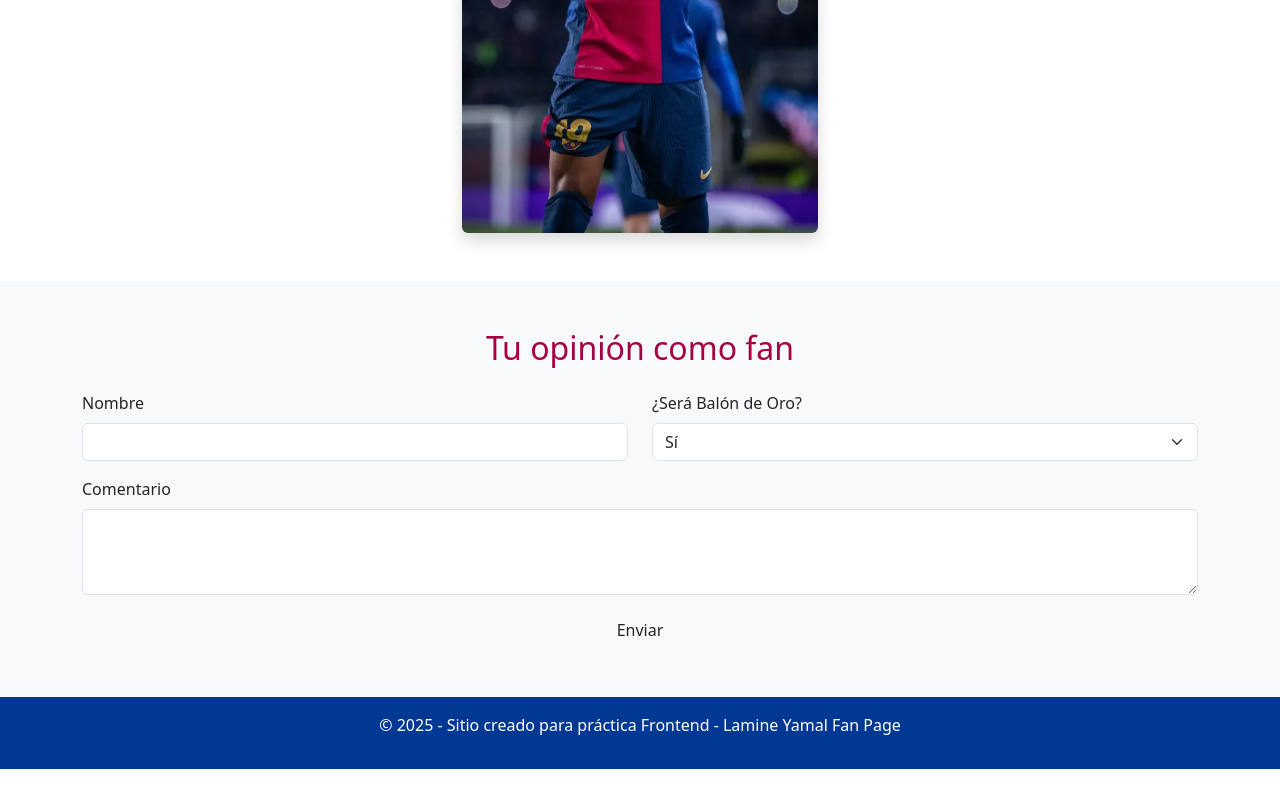
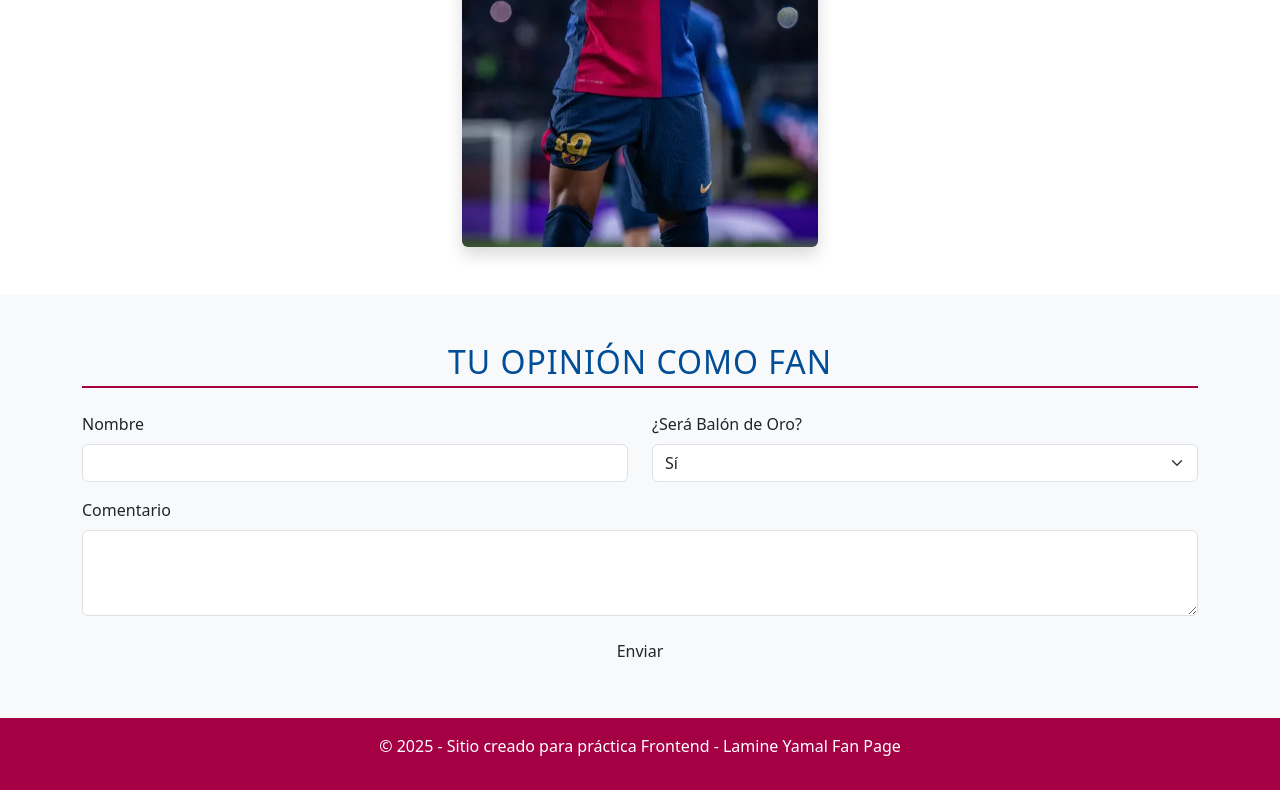
Before and after one commit to diegoml7667/Eva2, a plain HTML site: page index.html in a window 1280 px wide. Shown: the part 1476-2266 px from the top of the page. Before the commit the page ends 2245 px from the top, so only its background shows below. Drawn offline with nearby package versions, Linux system fonts and the light colour scheme.

Commit message:
Estilos mejorados en títulos) con diseño Barça

```diff
--- a/estilos.css
+++ b/estilos.css
@@ -1,31 +1,30 @@
-/* estilos.css */
-
-body {
-  font-family: 'Segoe UI', sans-serif;
-  background-color: #f8f9fa;
-}
 
 .bg-barca {
-  background-color: #003893;
+  background-color: #A50044;
 }
 
 .text-barca {
-  color: #a50044;
+  color: #004D98;
 }
 
 .btn-barca {
-  background-color: #a50044;
+  background-color: #A50044;
   color: white;
   border: none;
-  transition: 0.3s ease;
 }
 
 .btn-barca:hover {
-  background-color: #003893;
+  background-color: #004D98;
   color: white;
 }
 
-img {
-  max-width: 100%;
-  height: auto;
+
+h2 {
+  text-transform: uppercase;
+  letter-spacing: 1px;
+  font-weight: bold;
+  color: #004D98;
+  border-bottom: 2px solid #A50044;
+  padding-bottom: 5px;
+  margin-bottom: 20px;
 }
```
